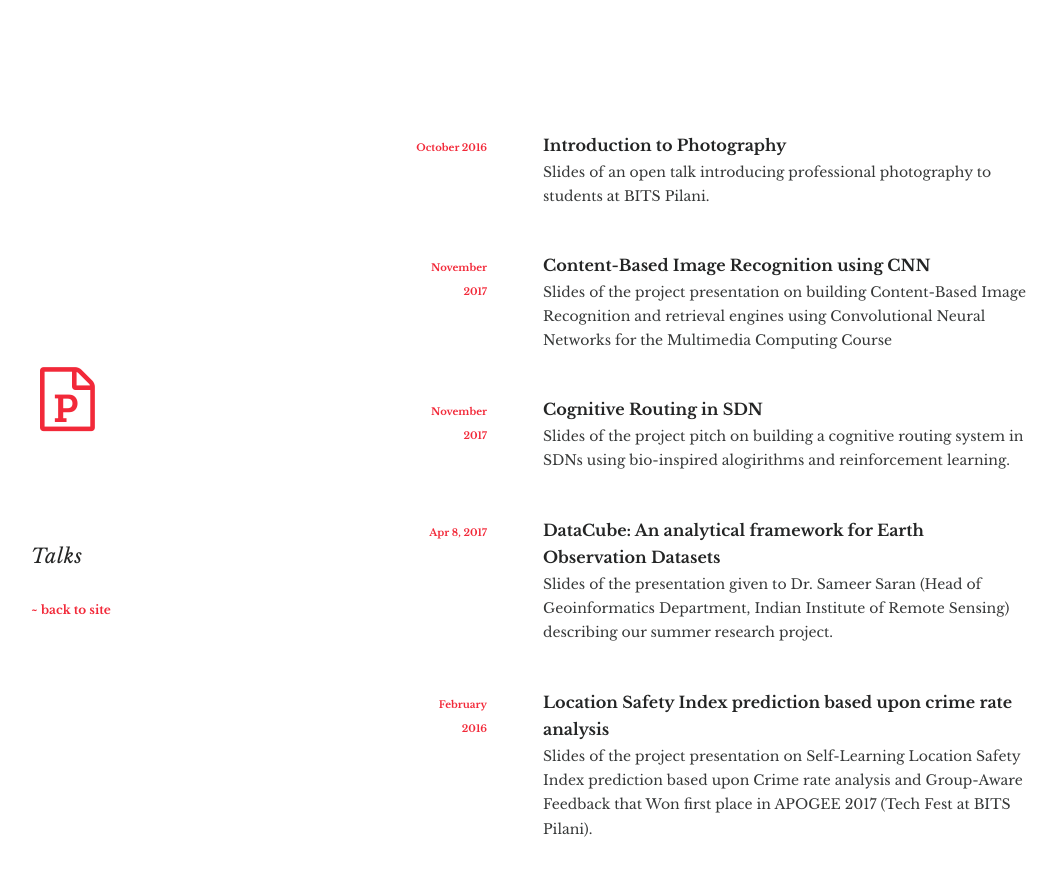
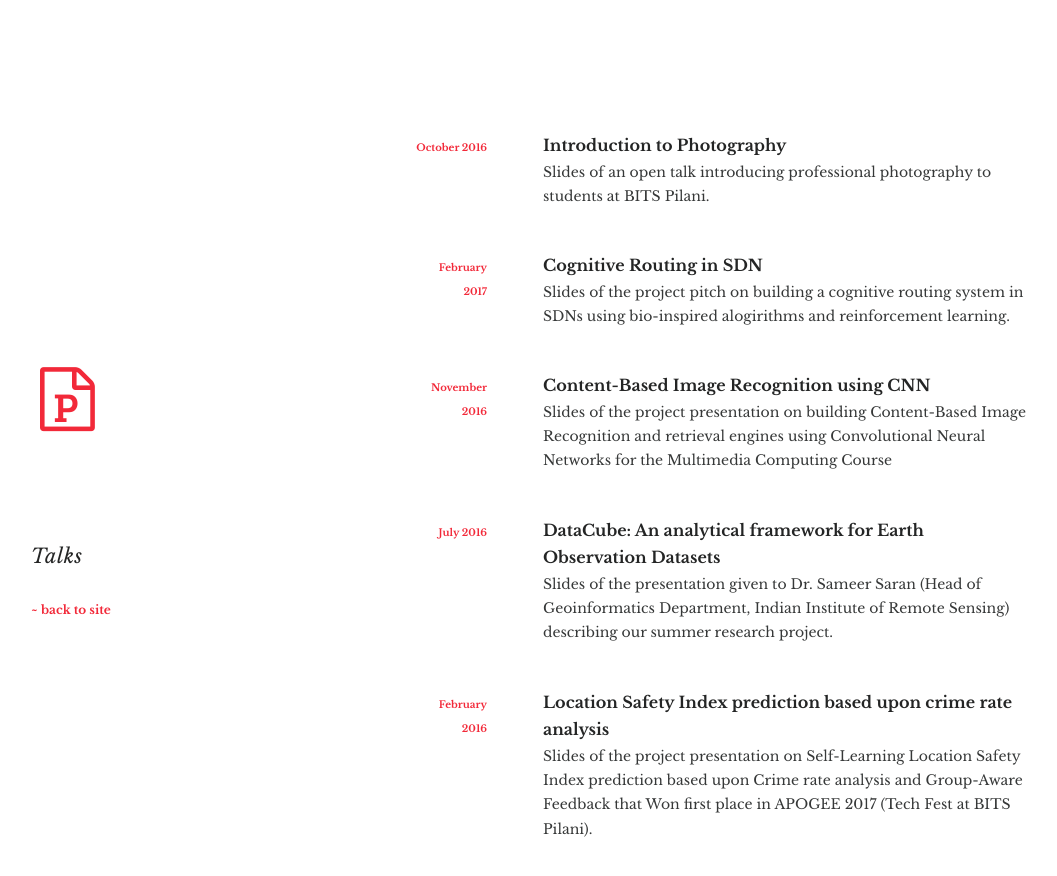
Before and after one commit to sharat910/old-personal-website, a plain HTML site: page talks.html in a window 1280 px wide. Shown: the whole page, without its empty margins (109-1166 px from the left). Drawn offline with nearby package versions, Linux system fonts and the light colour scheme.

Commit message:
Update talks.html

```diff
--- a/talks.html
+++ b/talks.html
@@ -72,9 +72,19 @@
         </a>
       </li>
 
-<li>
+	<li>
+        <a class="post" href="talks/sdn_cog_routing.pdf">
+          <span class="accent fixed-date">February 2017</span>
+          <div class="post-details">
+            <h2>Cognitive Routing in SDN</h2>
+            <p class="excerpt"> Slides of the project pitch on building a cognitive routing system in SDNs using bio-inspired alogirithms and reinforcement learning.</p>
+          </div>
+        </a>
+      </li>
+
+      <li>
         <a class="post" href="talks/cbir.pdf">
-          <span class="accent fixed-date">November 2017</span>
+          <span class="accent fixed-date">November 2016</span>
           <div class="post-details">
             <h2>Content-Based Image Recognition using CNN</h2>
             <p class="excerpt"> Slides of the project presentation on building Content-Based Image Recognition and retrieval engines using Convolutional Neural Networks for the Multimedia Computing Course</p>
@@ -83,19 +93,11 @@
       </li>
 
 
-      <li>
-        <a class="post" href="talks/sdn_cog_routing.pdf">
-          <span class="accent fixed-date">November 2017</span>
-          <div class="post-details">
-            <h2>Cognitive Routing in SDN</h2>
-            <p class="excerpt"> Slides of the project pitch on building a cognitive routing system in SDNs using bio-inspired alogirithms and reinforcement learning.</p>
-          </div>
-        </a>
-      </li>
+
 
       <li>
         <a class="post" href="talks/datacube.pdf">
-          <span class="accent fixed-date">Apr 8, 2017</span>
+          <span class="accent fixed-date">July 2016</span>
           <div class="post-details">
             <h2>DataCube: An analytical framework for Earth Observation Datasets</h2>
             <p class="excerpt"> Slides of the presentation given to Dr. Sameer Saran (Head of Geoinformatics Department, Indian Institute of Remote Sensing) describing our summer research project.</p>
```
